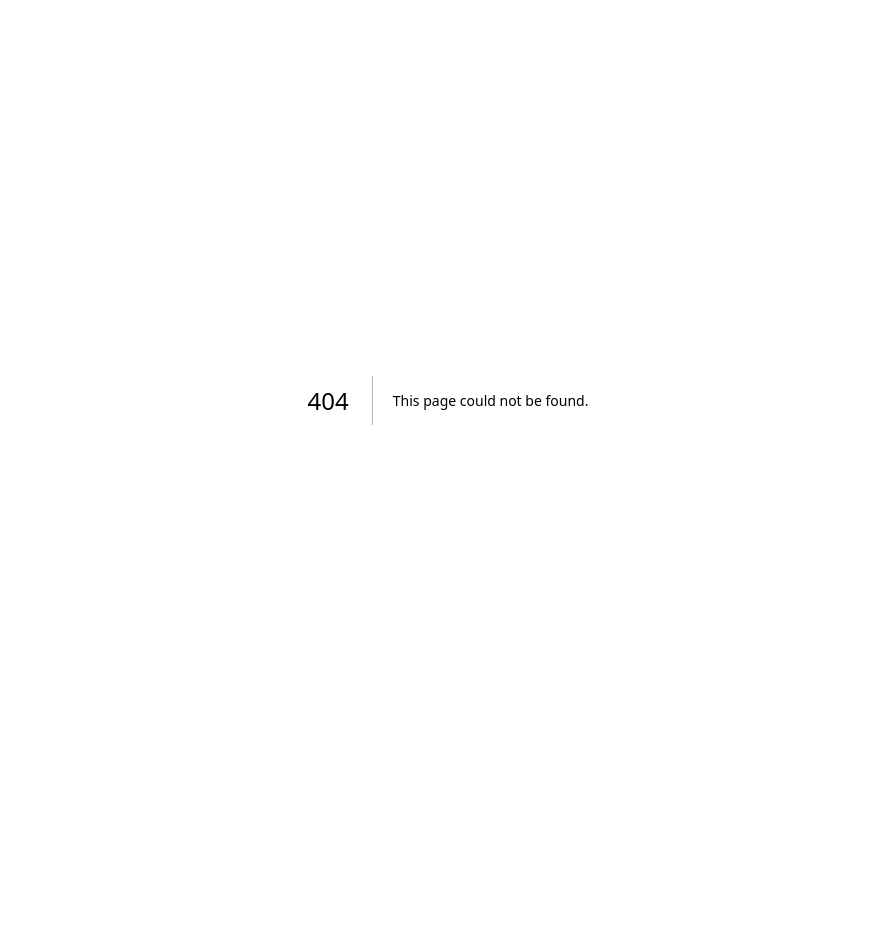
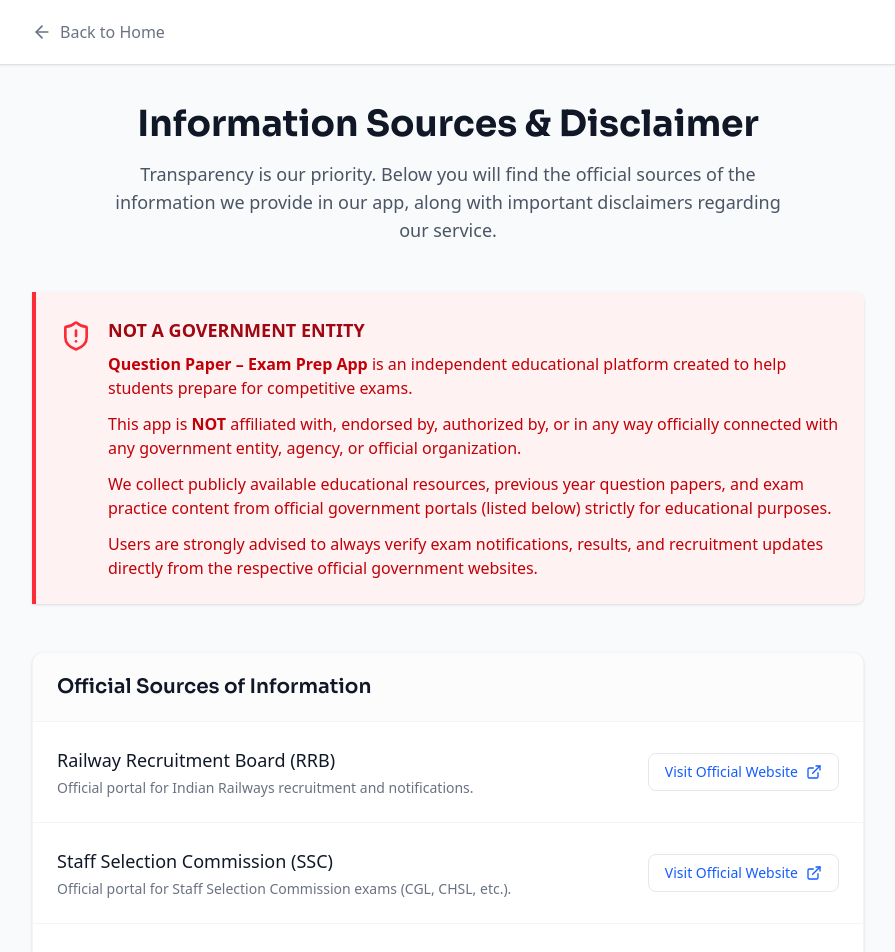
Before and after one commit to SanketsCode/QuestionPaperWeb, a Next.js app: page /sources in a window 1280 px wide. Before the commit this address had no page. Shown: the top 952 px of the page, without its empty margins (192-1087 px from the left). Before the commit the page ends 800 px from the top, so only its background shows below. Built offline with nearby package versions, Linux system fonts and the light colour scheme.

Commit message:
New : sources page

```diff
--- /dev/null
+++ b/app/(public)/sources/page.tsx
@@ -0,0 +1,169 @@
+import Link from "next/link";
+import { ArrowLeft, ExternalLink, ShieldAlert } from "lucide-react";
+
+export default function SourcesPage() {
+  const sources = [
+    {
+      name: "Railway Recruitment Board (RRB)",
+      url: "https://indianrailways.gov.in/",
+      description:
+        "Official portal for Indian Railways recruitment and notifications.",
+    },
+
+    {
+      name: "Staff Selection Commission (SSC)",
+      url: "https://ssc.gov.in",
+      description:
+        "Official portal for Staff Selection Commission exams (CGL, CHSL, etc.).",
+    },
+    {
+      name: "Maharashtra Public Service Commission (MPSC)",
+      url: "https://mpsc.gov.in",
+      description:
+        "Official portal for Maharashtra state civil services exams.",
+    },
+    {
+      name: "Indian Air Force (AFCAT)",
+      url: "https://afcat.cdac.in/AFCAT/",
+      description:
+        "Official portal for Air Force Common Admission Test (AFCAT) notifications and recruitment.",
+    },
+    {
+      name: "Join Indian Army (GD & Others)",
+      url: "https://joinindianarmy.nic.in/",
+      description:
+        "Official portal for Indian Army recruitment including General Duty (GD), Technical, and other posts.",
+    },
+    {
+      name: "Indian Air Force (Agniveer & Others)",
+      url: "https://indianairforce.nic.in/",
+      description:
+        "Official portal for Indian Air Force general recruitment and updates.",
+    },
+    {
+      name: "MyGov Portal",
+      url: "https://www.mygov.in/",
+      description: "Government of India's citizen engagement platform.",
+    },
+  ];
+
+  return (
+    <div className="min-h-screen bg-gray-50 flex flex-col">
+      {/* Header */}
+      <header className="bg-white shadow-sm sticky top-0 z-10">
+        <div className="max-w-4xl mx-auto px-4 sm:px-6 lg:px-8">
+          <div className="flex justify-between items-center h-16">
+            <div className="flex items-center">
+              <Link
+                href="/"
+                className="text-gray-500 hover:text-gray-900 flex items-center gap-2 transition-colors"
+              >
+                <ArrowLeft className="w-5 h-5" />
+                <span className="font-medium">Back to Home</span>
+              </Link>
+            </div>
+          </div>
+        </div>
+      </header>
+
+      {/* Main Content */}
+      <main className="flex-1 py-10">
+        <div className="max-w-4xl mx-auto px-4 sm:px-6 lg:px-8">
+          <div className="text-center mb-12">
+            <h1 className="text-3xl font-bold text-gray-900 sm:text-4xl mb-4 font-[family-name:var(--font-sora)]">
+              Information Sources & Disclaimer
+            </h1>
+            <p className="text-lg text-gray-600 max-w-2xl mx-auto">
+              Transparency is our priority. Below you will find the official
+              sources of the information we provide in our app, along with
+              important disclaimers regarding our service.
+            </p>
+          </div>
+
+          {/* Disclaimer Alert */}
+          <div className="bg-red-50 border-l-4 border-red-500 p-6 rounded-r-lg mb-12 shadow-sm">
+            <div className="flex items-start gap-4">
+              <div className="flex-shrink-0 mt-1">
+                <ShieldAlert className="w-8 h-8 text-red-500" />
+              </div>
+              <div>
+                <h3 className="text-lg font-bold text-red-800 mb-2">
+                  NOT A GOVERNMENT ENTITY
+                </h3>
+                <div className="text-red-700 space-y-3 font-medium">
+                  <p>
+                    <strong>Question Paper – Exam Prep App</strong> is an
+                    independent educational platform created to help students
+                    prepare for competitive exams.
+                  </p>
+                  <p>
+                    This app is <strong>NOT</strong> affiliated with, endorsed
+                    by, authorized by, or in any way officially connected with
+                    any government entity, agency, or official organization.
+                  </p>
+                  <p>
+                    We collect publicly available educational resources,
+                    previous year question papers, and exam practice content
+                    from official government portals (listed below) strictly for
+                    educational purposes.
+                  </p>
+                  <p>
+                    Users are strongly advised to always verify exam
+                    notifications, results, and recruitment updates directly
+                    from the respective official government websites.
+                  </p>
+                </div>
+              </div>
+            </div>
+          </div>
+
+          {/* Sources List */}
+          <div className="bg-white rounded-xl shadow-sm border border-gray-100 overflow-hidden">
+            <div className="px-6 py-5 border-b border-gray-100 bg-gray-50/50">
+              <h2 className="text-xl font-semibold text-gray-900 font-[family-name:var(--font-sora)]">
+                Official Sources of Information
+              </h2>
+            </div>
+
+            <ul className="divide-y divide-gray-100">
+              {sources.map((source, index) => (
+                <li
+                  key={index}
+                  className="p-6 hover:bg-gray-50 transition-colors"
+                >
+                  <div className="flex flex-col sm:flex-row sm:items-center justify-between gap-4">
+                    <div>
+                      <h3 className="text-lg font-medium text-gray-900 mb-1">
+                        {source.name}
+                      </h3>
+                      <p className="text-gray-500 text-sm">
+                        {source.description}
+                      </p>
+                    </div>
+                    <a
+                      href={source.url}
+                      target="_blank"
+                      rel="noopener noreferrer"
+                      className="inline-flex items-center gap-2 px-4 py-2 bg-white border border-gray-200 rounded-lg text-sm font-medium text-blue-600 hover:bg-blue-50 hover:border-blue-200 transition-colors sm:w-auto w-full justify-center"
+                    >
+                      Visit Official Website
+                      <ExternalLink className="w-4 h-4" />
+                    </a>
+                  </div>
+                </li>
+              ))}
+            </ul>
+          </div>
+        </div>
+      </main>
+
+      {/* Footer */}
+      <footer className="bg-white border-t border-gray-200 py-8 text-center mt-auto">
+        <p className="text-gray-500 text-sm">
+          &copy; {new Date().getFullYear()} Question Paper App. All rights
+          reserved.
+        </p>
+      </footer>
+    </div>
+  );
+}
--- a/package.json
+++ b/package.json
@@ -12,6 +12,7 @@
     "@tanstack/react-query": "^5.90.21",
     "axios": "^1.13.5",
     "katex": "^0.16.28",
+    "lucide-react": "^0.575.0",
     "next": "16.1.6",
     "react": "19.2.3",
     "react-dom": "19.2.3"
```
Also changed, not shown: 1 other file (tests, documents, lock files or other folders).
